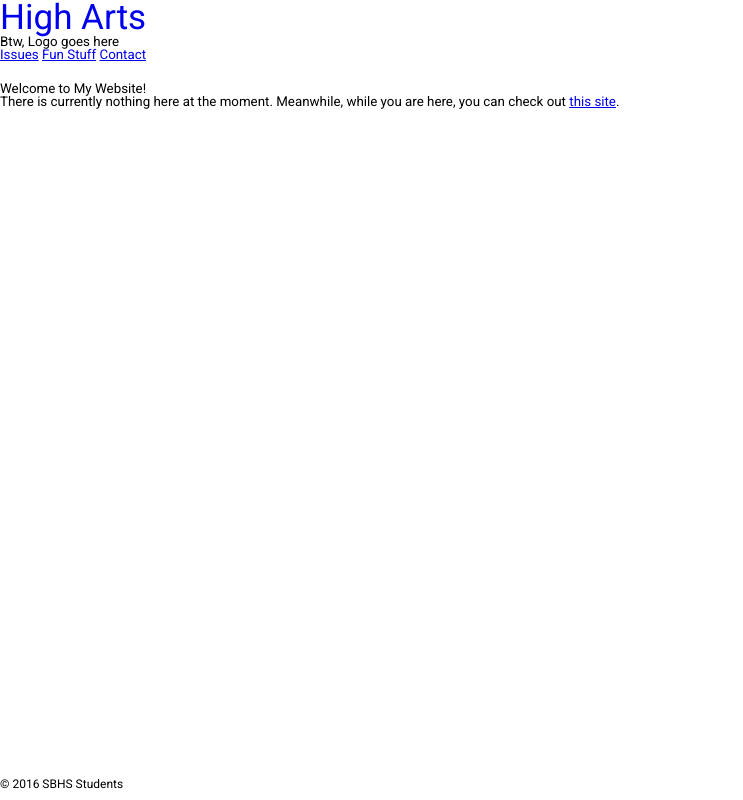
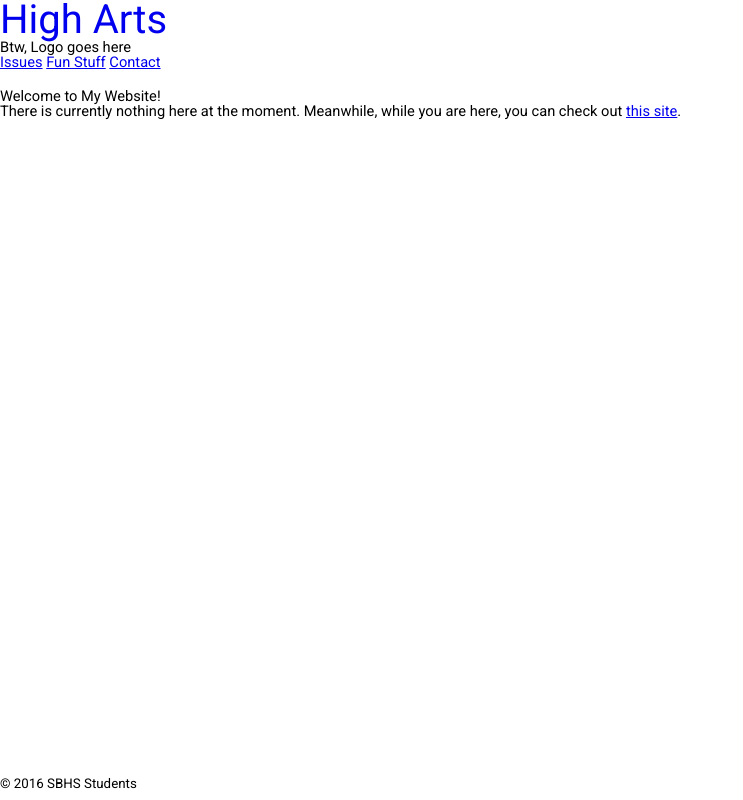
Before and after one commit to sidney-pham/high_arts, a plain HTML site: page index.html in a window 1280 px wide. Shown: the whole page, without its empty margins (0-743 px from the left). Drawn offline with Linux system fonts and the light colour scheme.

Commit message:
Site Updated: 14.02.16-22:12:38

```diff
--- a/css/style.css
+++ b/css/style.css
@@ -1 +1 @@
-body,html{height:100%;width:100%;font-family:Roboto,'Helvetica Neue','Segoe UI',sans-serif;font-size:10pt}.logo h1{font-size:35px}.logo h1 a{text-decoration:none}.navbar li{display:inline-block;text-decoration:none}#header{margin-bottom:10px}#main{margin-top:20px}footer{position:absolute;bottom:0;font-size:9pt;padding-bottom:10px}
+body,html{height:100%;width:100%;font-family:Roboto,'Helvetica Neue','Segoe UI',sans-serif;font-size:11pt}.logo h1{font-size:40px}.logo h1 a{text-decoration:none}.navbar li{display:inline-block;text-decoration:none}#header{margin-bottom:10px}#main{margin-top:20px}footer{position:absolute;bottom:0;font-size:10pt;padding-bottom:10px}
```
